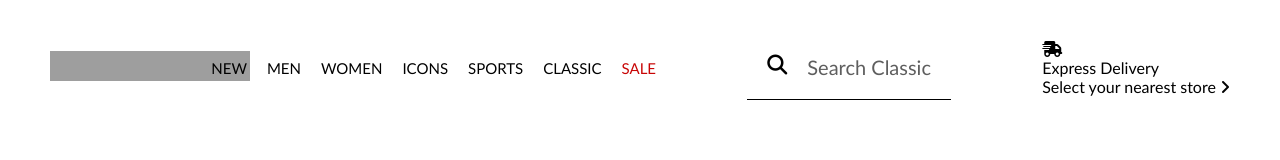
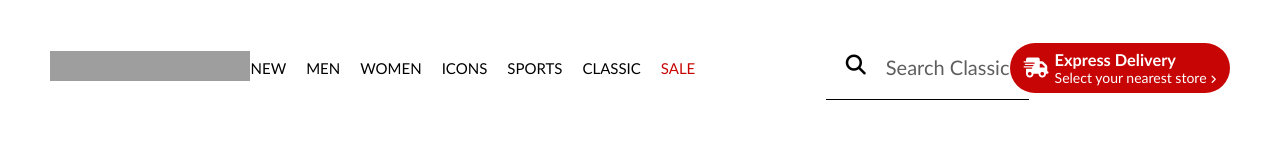
Before and after one commit to Akshay7874/collabrative_project4, a plain HTML site: page index.html in a window 1280 px wide. Drawn offline with Linux system fonts and the light colour scheme; grey boxes are pictures that could not be loaded.

Commit message:
Final Commit

```diff
--- a/index.html
+++ b/index.html
@@ -42,7 +42,11 @@
         font-weight: 500;
         font-size: 15px;
       }
-      .red {
+      .nav-links ul li a {
+        text-decoration: none;
+        color: black;
+      }
+      .nav-links ul li .red {
         color: rgb(200, 5, 5);
       }
 
@@ -53,11 +57,43 @@
         border-bottom: 1px solid black;
         padding: 20px;
         font-size: 20px;
+        margin-right: -100px;
       }
 
       .search-container p {
         margin-left: 20px;
         color: rgb(94, 94, 94);
+      }
+
+      /* Express Delivery */
+
+      .express-delivery {
+        margin-left: -50px;
+      }
+      .express-delivery button {
+        background-color: rgb(200, 5, 5);
+        border-radius: 25px;
+        border: none;
+        width: 220px;
+        height: 50px;
+        color: white;
+        display: flex;
+        justify-content: center;
+        align-items: center;
+        font-size: 14px;
+      }
+      .express-delivery button i {
+        font-size: 20px;
+      }
+      .delivery-texts {
+        display: flex;
+        justify-content: center;
+        align-items: flex-start;
+        flex-flow: column;
+        margin-left: 6px;
+      }
+      .delivery-texts p i {
+        font-size: 10px;
       }
     </style>
   </head>
@@ -73,13 +109,13 @@
       </div>
       <div class="nav-links">
         <ul>
-          <li>NEW</li>
-          <li>MEN</li>
-          <li>WOMEN</li>
-          <li>ICONS</li>
-          <li>SPORTS</li>
-          <li>CLASSIC</li>
-          <li class="red">SALE</li>
+          <li><a href="">NEW</a></li>
+          <li><a href="">MEN</a></li>
+          <li><a href="">WOMEN</a></li>
+          <li><a href="">ICONS</a></li>
+          <li><a href="">SPORTS</a></li>
+          <li><a href="">CLASSIC</a></li>
+          <li><a href="" class="red">SALE</a></li>
         </ul>
       </div>
       <div class="search-container">
@@ -87,13 +123,15 @@
         <p>Search Classic</p>
       </div>
       <div class="express-delivery">
+        <button>
           <i class="fa-solid fa-truck-fast"></i>
           <div class="delivery-texts">
-          Express Delivery
+            <h3>Express Delivery</h3>
             <p>
               Select your nearest store <i class="fa-solid fa-angle-right"></i>
             </p>
           </div>
+        </button>
       </div>
     </div>
     <script
```
Lines whose indentation alone changed are shown as unchanged.
